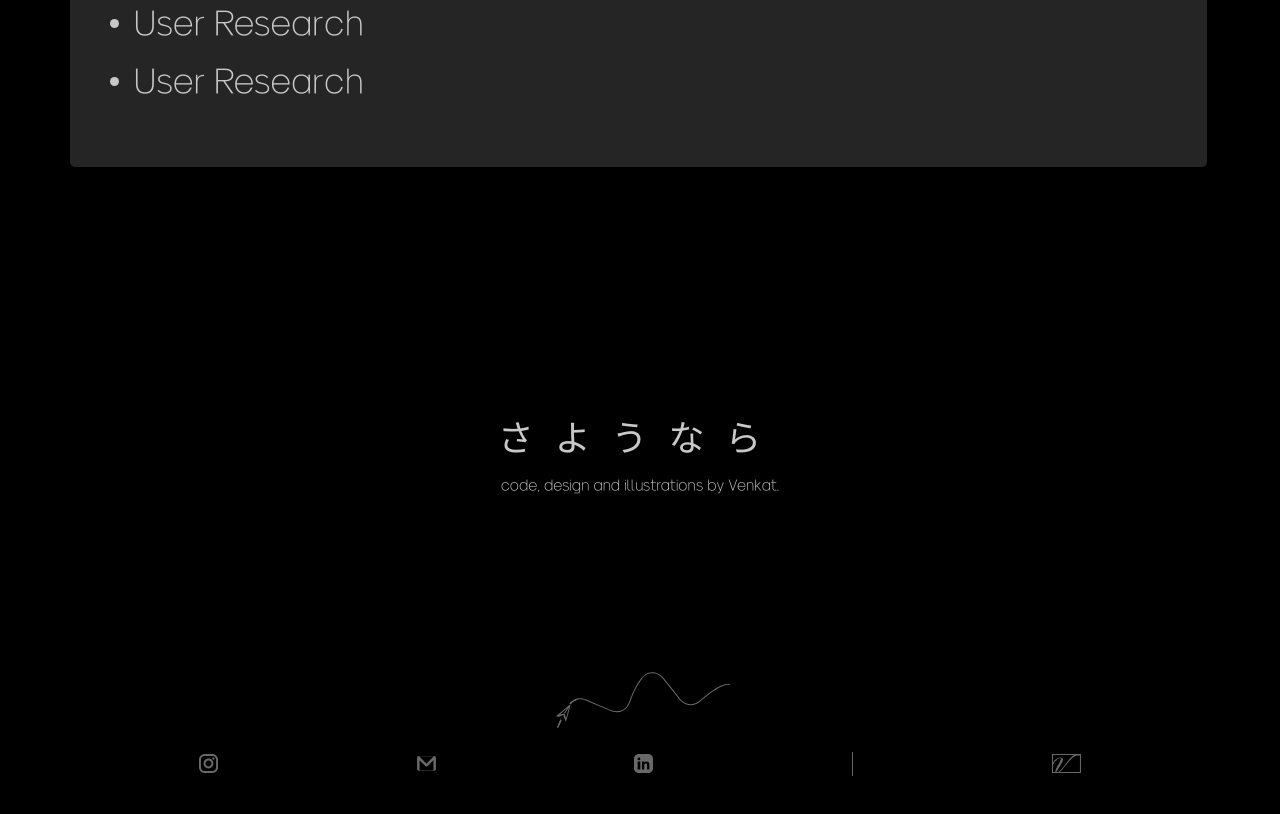
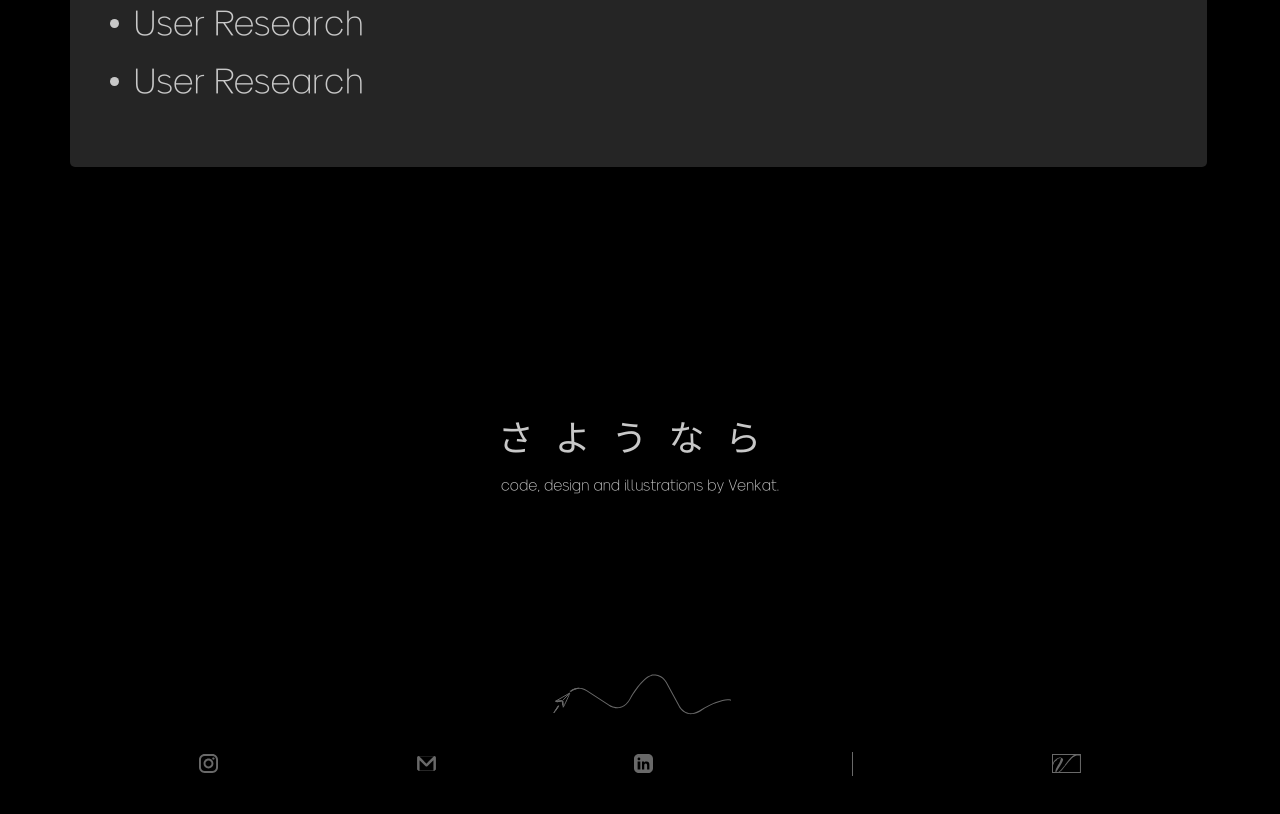
Before and after one commit to venkatappalabattula/venkatappalabattula.github.io, a plain HTML site: page index.html in a window 1280 px wide. Shown: the part 7149-7963 px from the top of the page. After the commit the page ends 7925 px from the top, so only its background shows below. Drawn offline with Linux system fonts and the light colour scheme; some packages are replaced by stand-ins of ours; a script that the page names is missing.

Commit message:
tweaked transform parameters of footer

```diff
--- a/stylesheet.css
+++ b/stylesheet.css
@@ -604,7 +604,6 @@ ul li{
 .shootadm{
 	margin-top: 150px;
 	color: #696969;
-	transform: rotate(-10deg);
 }
 
 
```
